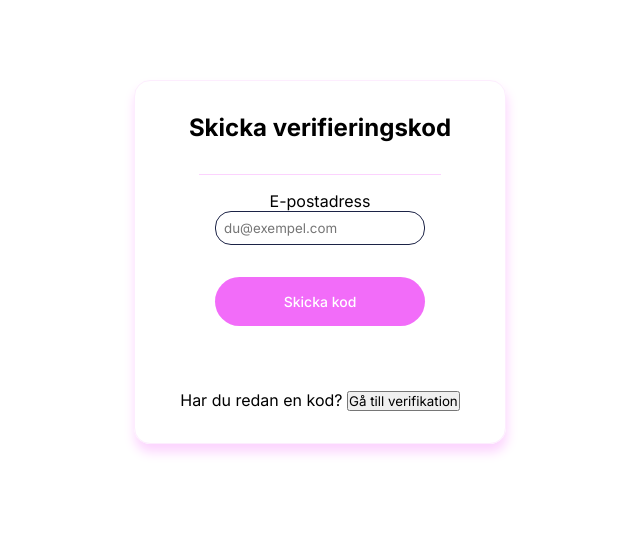
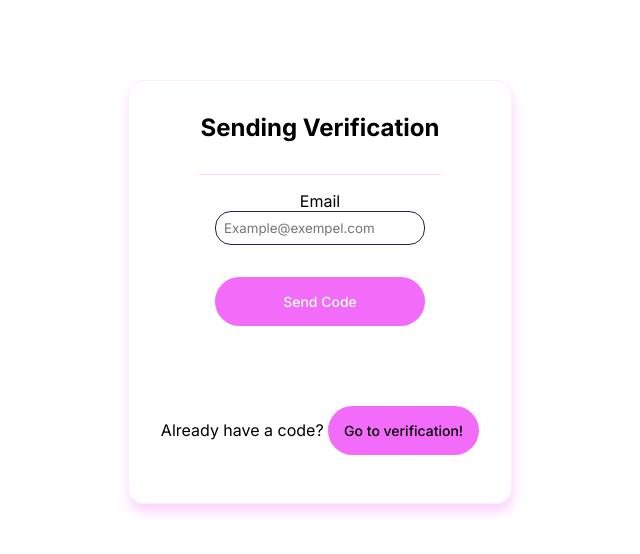
Before and after one commit to DistrubutionAssignment/Frotnend, a React (Vite) app: page /send-verification in a window 1280 px wide. Shown: the top 554 px of the page, without its empty margins (340-980 px from the left). Built offline with nearby package versions, Linux system fonts and the light colour scheme.

Commit message:
fixing typos

```diff
--- a/src/routing/pages/SendVerfiication.jsx
+++ b/src/routing/pages/SendVerfiication.jsx
@@ -13,7 +13,7 @@ export default function SendVerification() {
     setStatusMessage(null);
 
     if (!email.trim() || !/\S+@\S+\.\S+/.test(email)) {
-      setStatusMessage({ type: 'error', text: 'Ange en giltig e-postadress.' });
+      setStatusMessage({ type: 'error', text: 'Enter a Valid Email' });
       return;
     }
 
@@ -27,10 +27,10 @@ export default function SendVerification() {
           navigate('/verify-code', { state: { email } });
         }, 1500);
       } else {
-        setStatusMessage({ type: 'error', text: res.data.message || 'Misslyckades att skicka kod.' });
+        setStatusMessage({ type: 'error', text: res.data.message || 'An error occured when sending code.' });
       }
     } catch (err) {
-      const msg = err.response?.data?.message || err.message || 'Okänt fel vid utskick.';
+      const msg = err.response?.data?.message || err.message || 'Unknown error';
       setStatusMessage({ type: 'error', text: `Fel: ${msg}` });
     } finally {
       setLoading(false);
@@ -40,7 +40,7 @@ export default function SendVerification() {
   return (
     <div className="form-container">
       <div className="form">
-        <h2 className="form-title">Skicka verifieringskod</h2>
+        <h2 className="form-title">Sending Verification</h2>
 
         {statusMessage && (
           <p className={statusMessage.type === 'success' ? 'text-green-600' : 'text-red-600'}>
@@ -50,31 +50,31 @@ export default function SendVerification() {
 
         <form onSubmit={handleSend} className="login-portal-form" noValidate>
           <label className="form-label" htmlFor="email">
-            E-postadress
+            Email
           </label>
           <input
             className="form-input"
             id="email"
             name="email"
             type="email"
-            placeholder="du@exempel.com"
+            placeholder="Example@exempel.com"
             value={email}
             onChange={e => setEmail(e.target.value.trim())}
             required
           />
 
           <button className="btn-primary form-btn" type="submit" disabled={loading}>
-            {loading ? 'Skickar…' : 'Skicka kod'}
+            {loading ? 'Sending...' : 'Send Code'}
           </button>
         </form>
 
         <p className="form-footer">
-          Har du redan en kod?{' '}
+          Already have a code?{' '}
           <button
-            className="text-indigo-600 hover:underline"
+            className="btn-primary form-btn"
             onClick={() => navigate('/verify-code', { state: { email } })}
           >
-            Gå till verifikation
+            Go to verification!
           </button>
         </p>
       </div>
```
